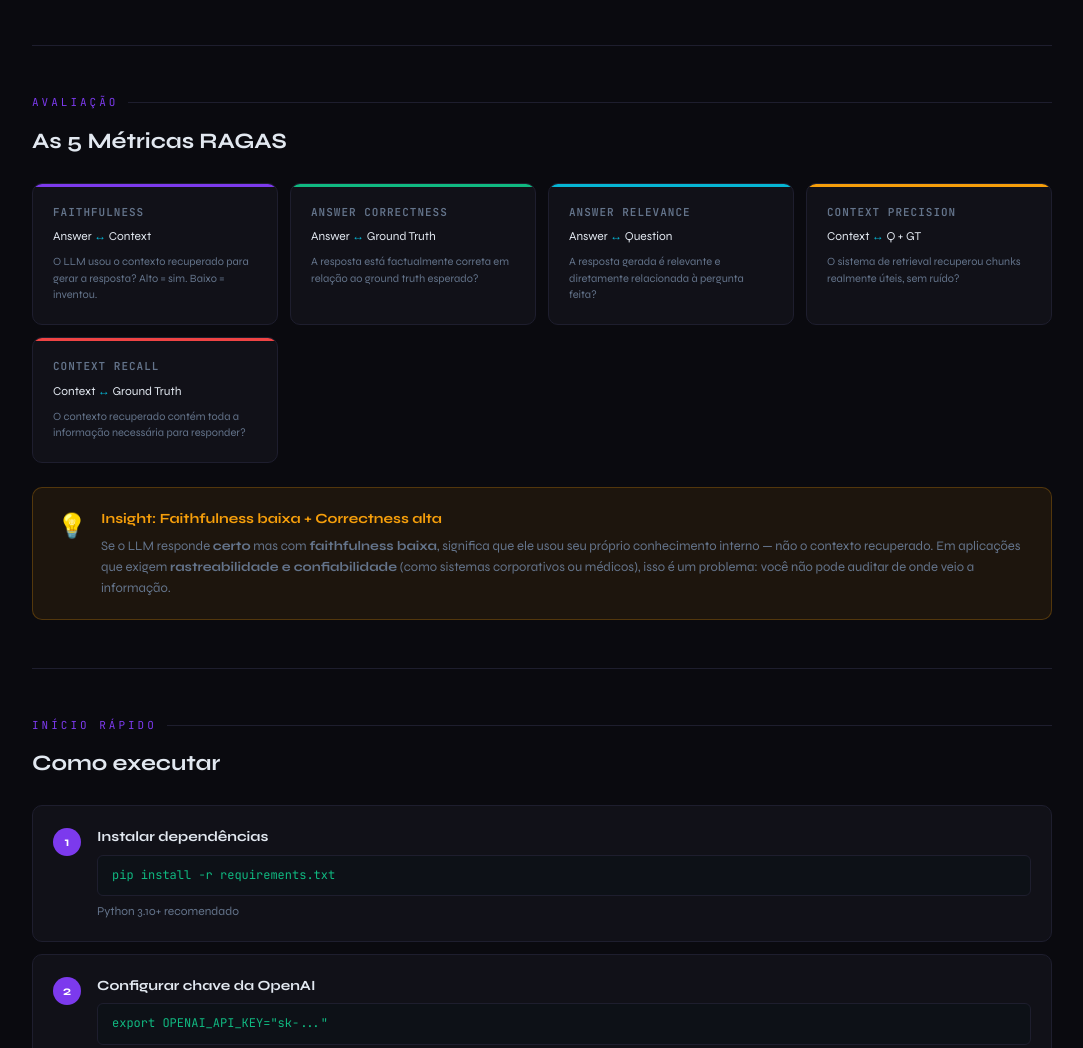
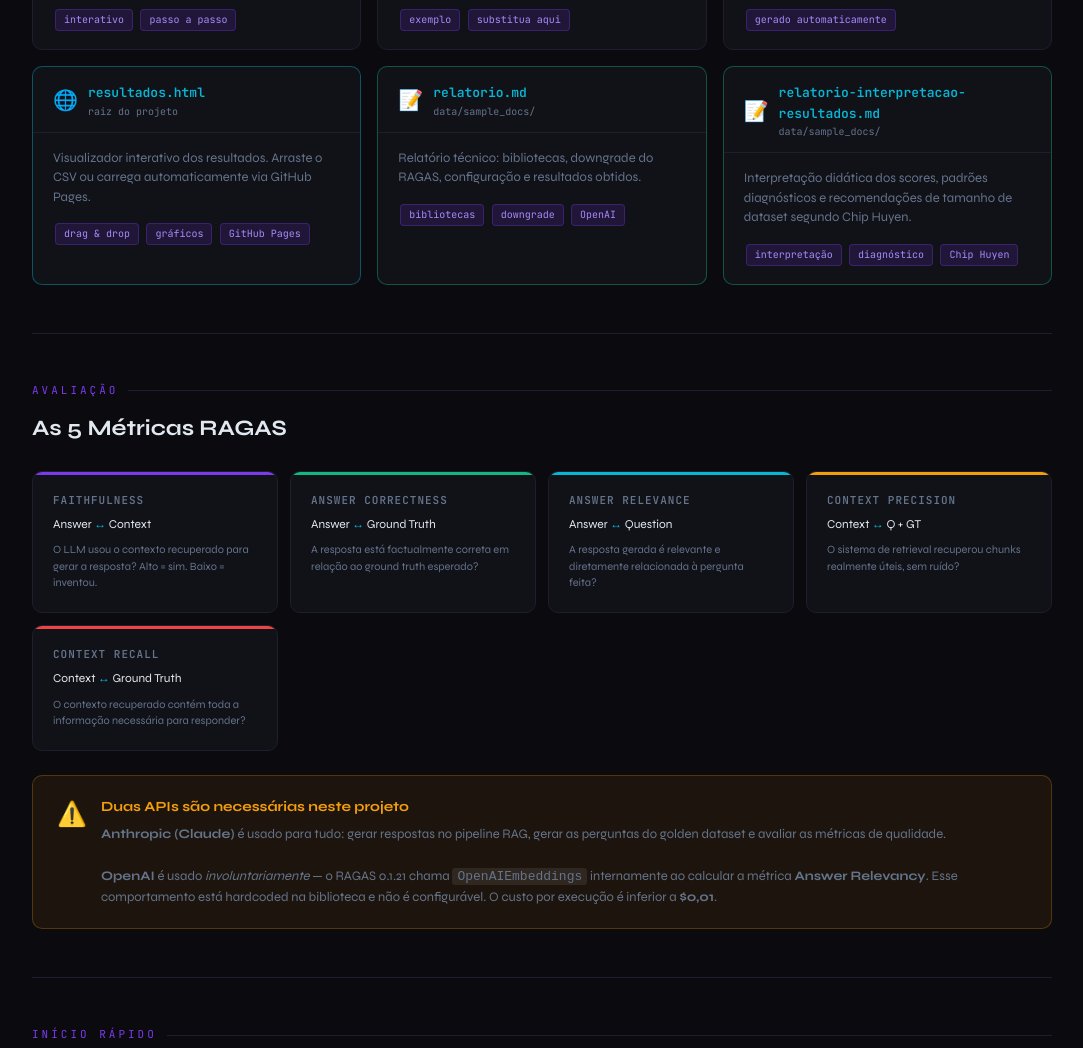
Before and after one commit to RegiMaria/RAGAS-project, a plain HTML site: page guia_projeto.html in a window 1280 px wide. Shown: the part 1196-2244 px from the top of the page, without its empty margins (98-1181 px from the left). Drawn offline with Linux system fonts and the light colour scheme.

Commit message:
docs: update project guide and add cross-links between HTML pages

```diff
--- a/guia_projeto.html
+++ b/guia_projeto.html
@@ -3,7 +3,7 @@
 <head>
 <meta charset="UTF-8">
 <meta name="viewport" content="width=device-width, initial-scale=1.0">
-<title>RAG + RAGAS — Guia do Projeto</title>
+<title>RAGAS-Project — Guia do Projeto</title>
 <style>
   @import url('https://fonts.googleapis.com/css2?family=Syne:wght@400;700;800&family=JetBrains+Mono:wght@400;600&display=swap');
 
@@ -369,7 +369,7 @@
       <span class="badge" style="background:var(--accent2)">RAGAS</span>
       <span class="badge" style="background:var(--accent3)">Golden Dataset</span>
     </div>
-    <h1>Avaliação<br><span>RAG + RAGAS</span></h1>
+    <h1>RAGAS-PROJECT-EVAL-RAG<br><span>RAG + RAGAS</span></h1>
     <p class="subtitle">Gere datasets de avaliação automaticamente e meça a qualidade do seu sistema RAG</p>
   </div>
 </header>
@@ -507,6 +507,55 @@
         <span class="file-tag">gerado automaticamente</span>
       </div>
     </div>
+
+    <div class="file-card" style="border-color: rgba(6,182,212,0.4);">
+      <div class="file-header">
+        <span class="file-icon">🌐</span>
+        <div>
+          <div class="file-name">resultados.html</div>
+          <div class="file-path">raiz do projeto</div>
+        </div>
+      </div>
+      <div class="file-body">
+        <p class="file-desc">Visualizador interativo dos resultados. Arraste o CSV ou carrega automaticamente via GitHub Pages.</p>
+        <span class="file-tag">drag & drop</span>
+        <span class="file-tag">gráficos</span>
+        <span class="file-tag">GitHub Pages</span>
+      </div>
+    </div>
+
+    <div class="file-card" style="border-color: rgba(16,185,129,0.4);">
+      <div class="file-header">
+        <span class="file-icon">📝</span>
+        <div>
+          <div class="file-name">relatorio.md</div>
+          <div class="file-path">data/sample_docs/</div>
+        </div>
+      </div>
+      <div class="file-body">
+        <p class="file-desc">Relatório técnico: bibliotecas, downgrade do RAGAS, configuração e resultados obtidos.</p>
+        <span class="file-tag">bibliotecas</span>
+        <span class="file-tag">downgrade</span>
+        <span class="file-tag">OpenAI</span>
+      </div>
+    </div>
+
+    <div class="file-card" style="border-color: rgba(16,185,129,0.4);">
+      <div class="file-header">
+        <span class="file-icon">📝</span>
+        <div>
+          <div class="file-name">relatorio-interpretacao-resultados.md</div>
+          <div class="file-path">data/sample_docs/</div>
+        </div>
+      </div>
+      <div class="file-body">
+        <p class="file-desc">Interpretação didática dos scores, padrões diagnósticos e recomendações de tamanho de dataset segundo Chip Huyen.</p>
+        <span class="file-tag">interpretação</span>
+        <span class="file-tag">diagnóstico</span>
+        <span class="file-tag">Chip Huyen</span>
+      </div>
+    </div>
+
   </div>
 
   <hr>
@@ -544,14 +593,12 @@
   </div>
 
   <div class="insight">
-    <div class="insight-icon">💡</div>
+    <div class="insight-icon">⚠️</div>
     <div>
-      <div class="insight-title">Insight: Faithfulness baixa + Correctness alta</div>
+      <div class="insight-title">Duas APIs são necessárias neste projeto</div>
       <div class="insight-text">
-        Se o LLM responde <strong>certo</strong> mas com <strong>faithfulness baixa</strong>, significa que ele usou
-        seu próprio conhecimento interno — não o contexto recuperado. Em aplicações que exigem
-        <strong>rastreabilidade e confiabilidade</strong> (como sistemas corporativos ou médicos),
-        isso é um problema: você não pode auditar de onde veio a informação.
+        <strong>Anthropic (Claude)</strong> é usado para tudo: gerar respostas no pipeline RAG, gerar as perguntas do golden dataset e avaliar as métricas de qualidade.<br><br>
+        <strong>OpenAI</strong> é usado <em>involuntariamente</em> — o RAGAS 0.1.21 chama <code style="background:rgba(255,255,255,0.08);padding:1px 5px;border-radius:3px;">OpenAIEmbeddings</code> internamente ao calcular a métrica <strong>Answer Relevancy</strong>. Esse comportamento está hardcoded na biblioteca e não é configurável. O custo por execução é inferior a <strong>$0,01</strong>.
       </div>
     </div>
   </div>
@@ -574,9 +621,11 @@
     <div class="step">
       <div class="step-num">2</div>
       <div class="step-content">
-        <div class="step-title">Configurar chave da OpenAI</div>
-        <div class="step-cmd">export OPENAI_API_KEY="sk-..."</div>
-        <div class="step-note">Ou crie um arquivo .env com OPENAI_API_KEY=sk-...</div>
+        <div class="step-title">Configurar as chaves de API</div>
+        <div class="step-cmd">cp .env.example .env</div>
+        <div class="step-note" style="margin-top:8px;">Edite o <code style="background:rgba(255,255,255,0.08);padding:1px 5px;border-radius:3px;font-size:11px;">.env</code> e preencha as duas chaves:</div>
+        <div class="step-cmd" style="margin-top:6px;">ANTHROPIC_API_KEY=sk-ant-...
+OPENAI_API_KEY=sk-...&nbsp;&nbsp;&nbsp;&nbsp;&nbsp;&nbsp;&nbsp;&nbsp;&nbsp;&nbsp;&nbsp;&nbsp;&nbsp;&nbsp;# usado internamente pelo RAGAS</div>
       </div>
     </div>
     <div class="step">
```
Also changed, not shown: resultados.html (+28 -1 lines).
